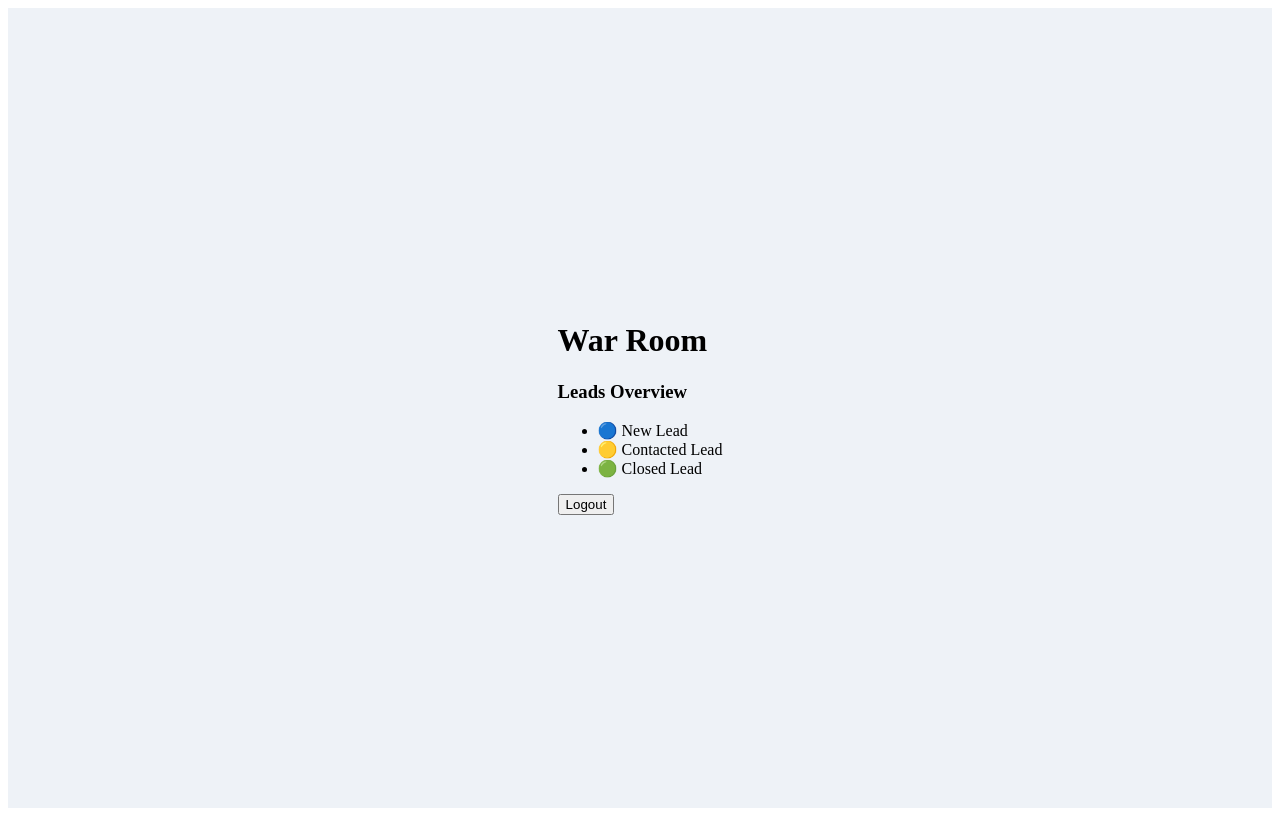
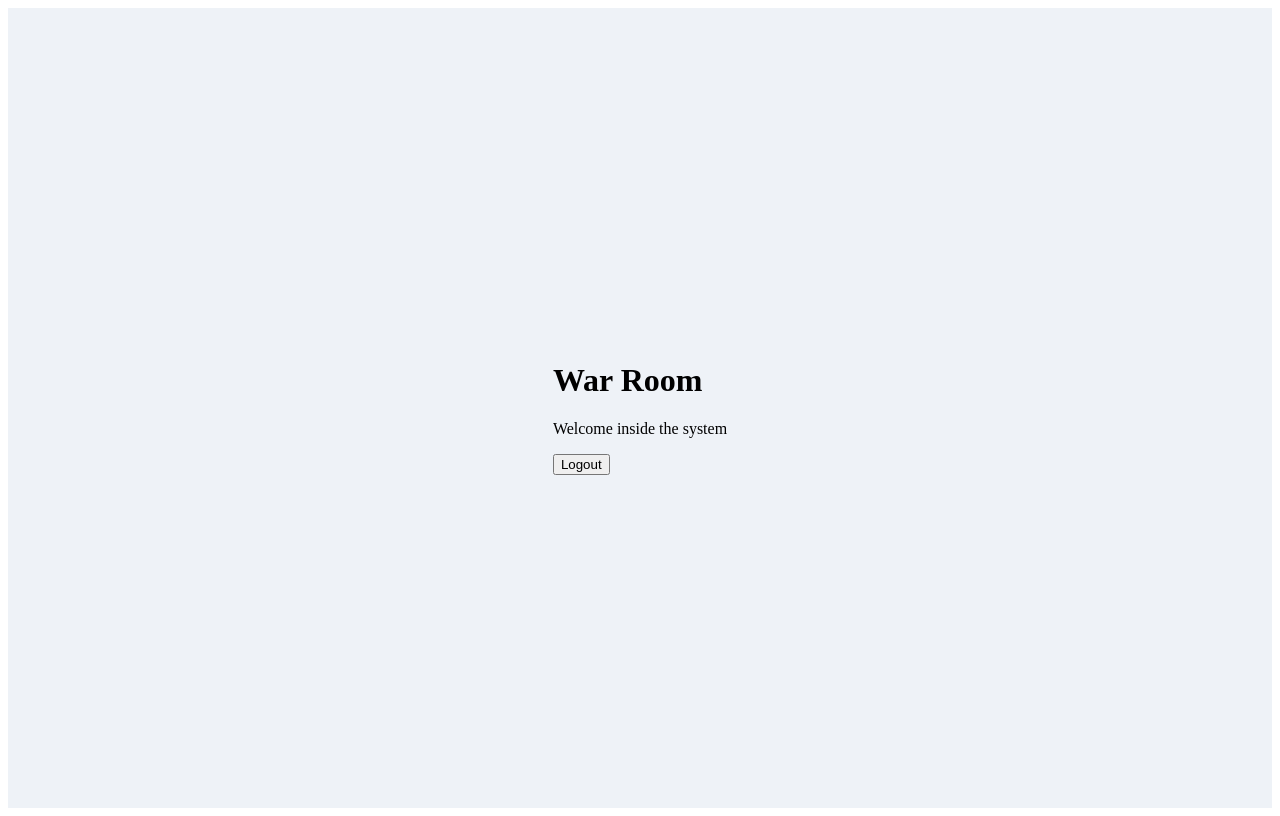
Before and after one commit to stirr3dz3phyr-ship-it/LeadFlow-WarMachine, a React (Vite) app: page / in a window 1280 px wide. Both pictures are taken after a click on the button "Login". Built offline with nearby package versions, Linux system fonts and the light colour scheme.

Commit message:
Update App.jsx

```diff
--- a/src/App.jsx
+++ b/src/App.jsx
@@ -4,38 +4,26 @@ import "./styles.css";
 export default function App() {
   const [loggedIn, setLoggedIn] = useState(false);
 
-  const handleLogin = () => {
-    setLoggedIn(true);
-  };
-
   return (
     <div className="app">
       {!loggedIn ? (
         <div className="login-card">
           <h1>LeadFlow</h1>
-          <p className="subtitle">War Room Access</p>
+          <p className="subtitle">Sign in to enter War Room</p>
 
           <input type="email" placeholder="Email" />
           <input type="password" placeholder="Password" />
 
-          <button onClick={handleLogin}>Login</button>
+          <button className="login-btn" onClick={() => setLoggedIn(true)}>
+            Login
+          </button>
         </div>
       ) : (
         <div className="dashboard">
           <h1>War Room</h1>
+          <p>Welcome inside the system</p>
 
-          <div className="card">
-            <h3>Leads Overview</h3>
-            <ul>
-              <li>🔵 New Lead</li>
-              <li>🟡 Contacted Lead</li>
-              <li>🟢 Closed Lead</li>
-            </ul>
-          </div>
-
-          <button onClick={() => setLoggedIn(false)}>
-            Logout
-          </button>
+          <button onClick={() => setLoggedIn(false)}>Logout</button>
         </div>
       )}
     </div>
```
